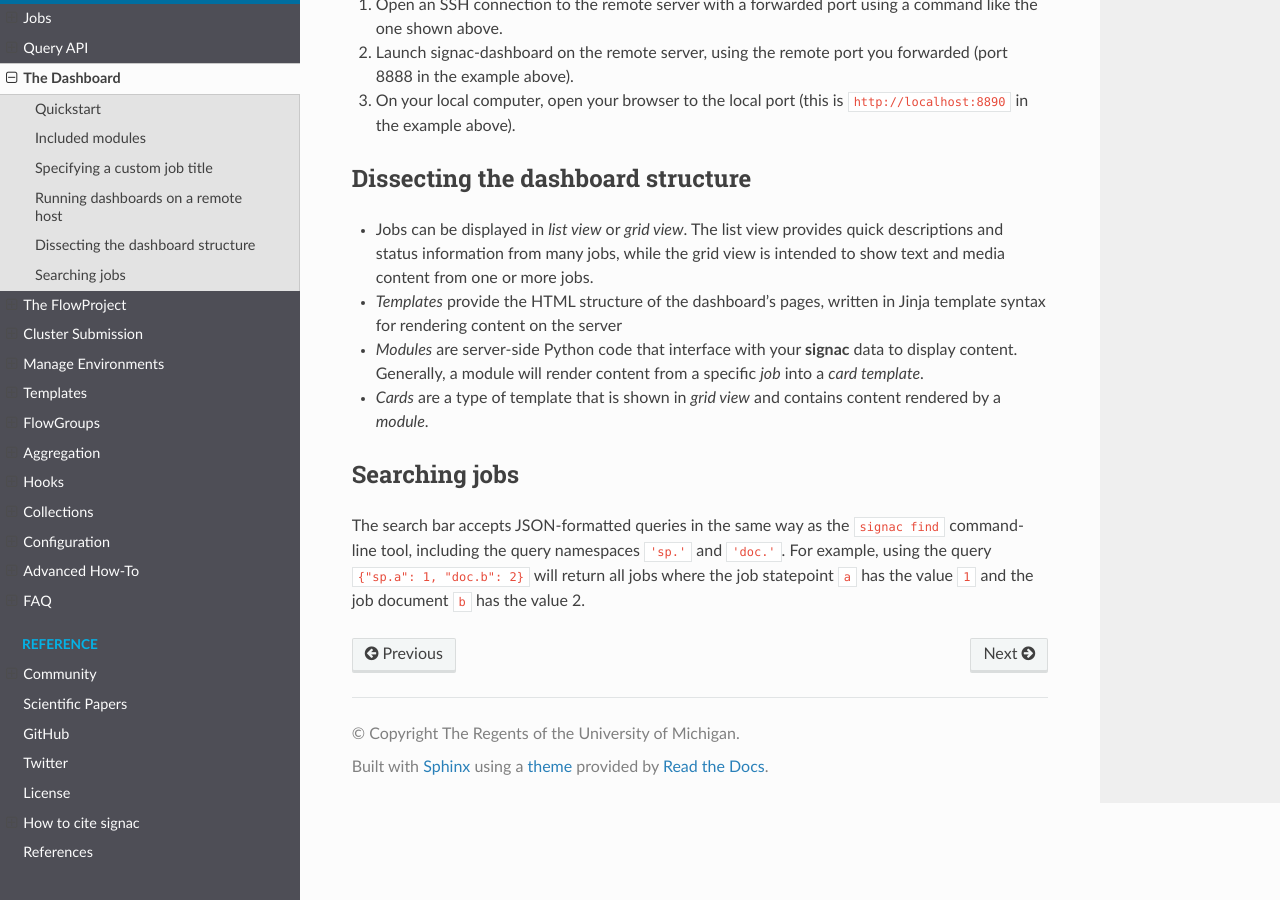
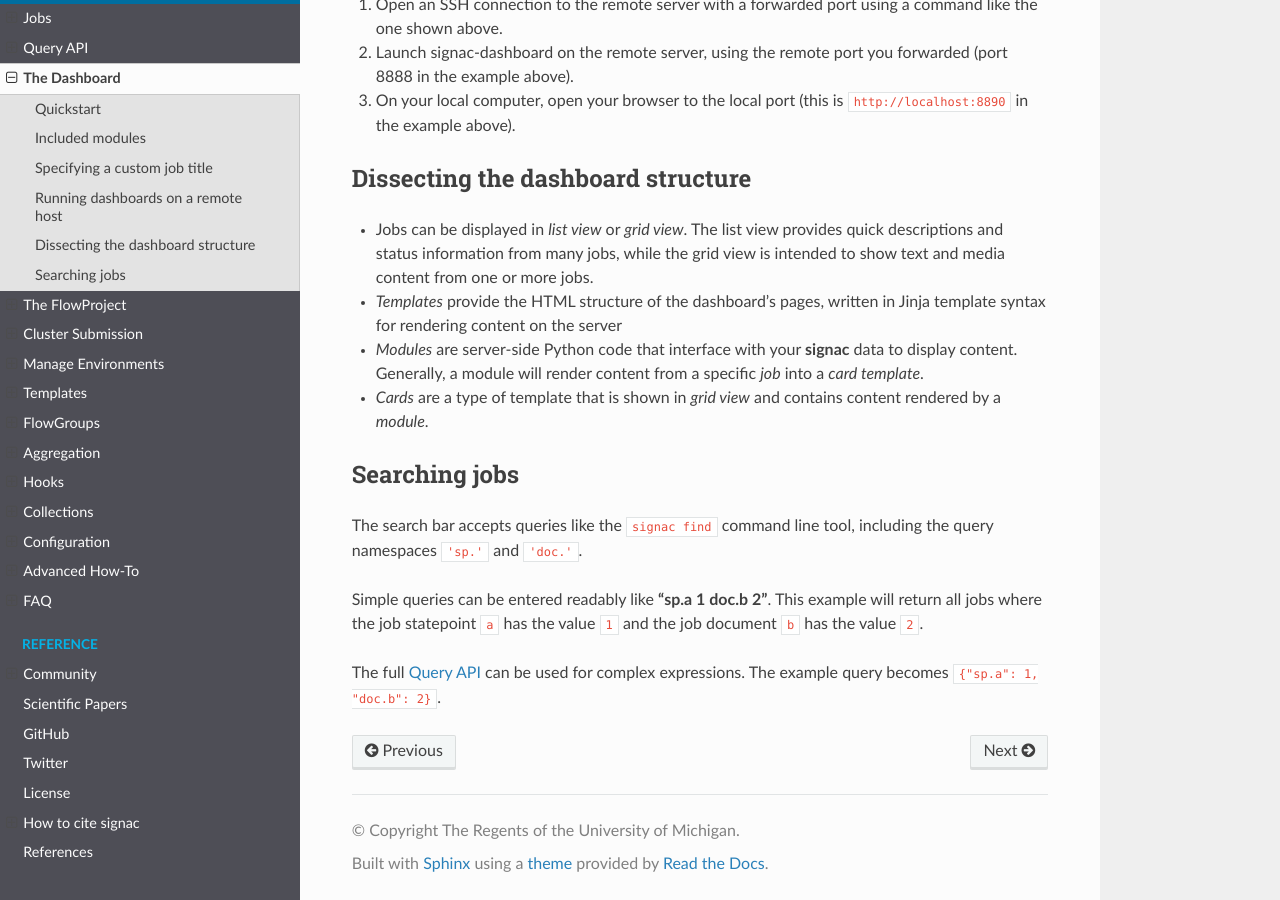
Before and after one commit to glotzerlab/signac-docs, a Sphinx documentation site: the page built from docs/source/dashboard.rst, in a window 1280 px wide and 900 px high, scrolled down 1799 px. Built offline with Sphinx 7.4.7 and the Read the Docs theme 2.0.0, drawn with Linux system fonts in a browser that asks for light colours.

Commit message:
Make example query clearer and add link to query api

```diff
--- a/docs/source/dashboard.rst
+++ b/docs/source/dashboard.rst
@@ -95,4 +95,8 @@
 Searching jobs
 --------------
 
-The search bar accepts JSON-formatted queries in the same way as the ``signac find`` command-line tool, including the query namespaces ``'sp.'`` and ``'doc.'``. For example, using the query ``{"sp.a": 1, "doc.b": 2}`` will return all jobs where the job statepoint ``a`` has the value ``1`` and the job document ``b`` has the value 2.
+The search bar accepts queries like the ``signac find`` command line tool, including the query namespaces ``'sp.'`` and ``'doc.'``.
+
+Simple queries can be entered readably like **"sp.a 1 doc.b 2"**. This example will return all jobs where the job statepoint ``a`` has the value ``1`` and the job document ``b`` has the value ``2``.
+
+The full :ref:`query` can be used for complex expressions. The example query becomes ``{"sp.a": 1, "doc.b": 2}``.
```
